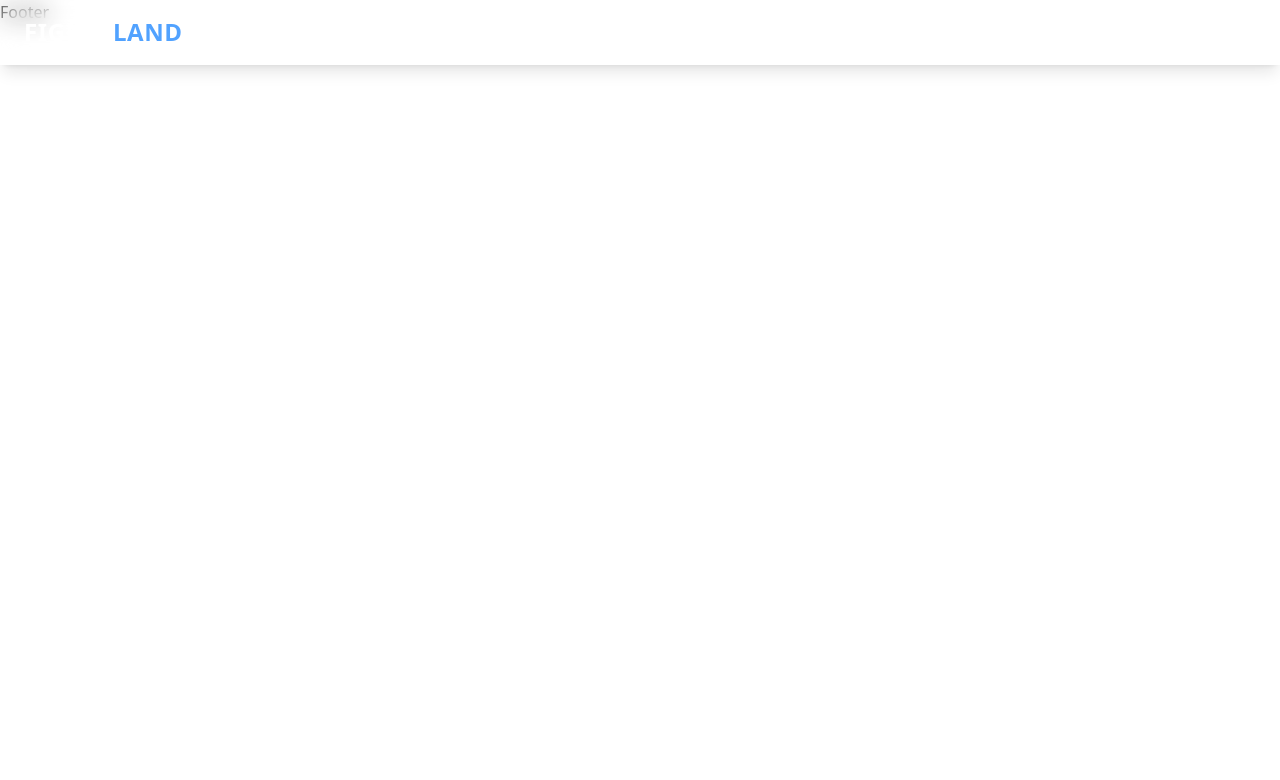
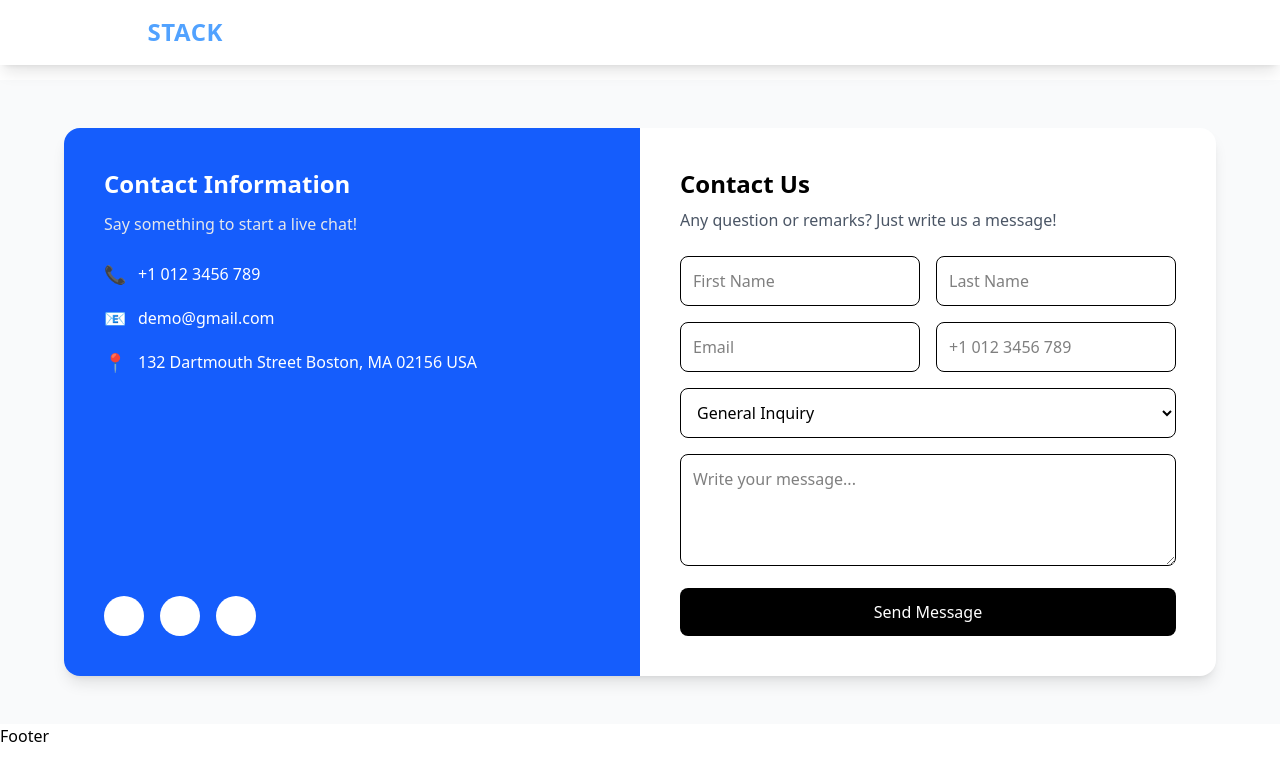
Before and after one commit to Abhinavsaini001/Creative--stack, a React (Vite) app: page /contact in a window 1280 px wide. Shown: the top 780 px of the page. Built offline with nearby package versions, Linux system fonts and the light colour scheme.

Commit message:
contact us

```diff
--- a/src/App.jsx
+++ b/src/App.jsx
@@ -1,19 +1,32 @@
+// src/App.jsx
+import React from "react";
 import { BrowserRouter as Router, Routes, Route } from "react-router-dom";
+
+// Pages
 import Home from "./Pages/Home/Home";
 // import Career from "./Pages/Career/Career";
-// import ContactUs from "./Pages/ContactUs/ContactUs";
+import ContactUs from "./Pages/ContactUs/ContactUs";
+
+// Components
 import Header from "./Component/Header";
 import Footer from "./Component/Footer";
 
 function App() {
   return (
     <Router>
+      {/* Header */}
       <Header />
-      <Routes>
-        <Route path="/" element={<Home />} />
-        {/* <Route path="/career" element={<Career />} />
-        <Route path="/contact" element={<ContactUs />} /> */}
-      </Routes>
+
+      {/* Main Content with padding (fix navbar overlap) */}
+      <div className="pt-20">
+        <Routes>
+          <Route path="/" element={<Home />} />
+          {/* <Route path="/career" element={<Career />} /> */}
+          <Route path="/contact" element={<ContactUs />} />
+        </Routes>
+      </div>
+
+      {/* Footer */}
       <Footer />
     </Router>
   );
--- a/src/Component/Header.jsx
+++ b/src/Component/Header.jsx
@@ -1,26 +1,46 @@
 // src/components/Navbar.jsx
 import React from "react";
+import { Link } from "react-router-dom";
 
 const Navbar = () => {
   return (
     <nav className="fixed top-0 left-0 w-full z-50 bg-white/10 backdrop-blur-md shadow-lg border-b border-white/20">
       <div className="max-w-7xl mx-auto px-6 py-4 flex justify-between items-center">
         {/* Logo */}
-        <div className="text-2xl font-bold text-white tracking-wide">
-          FIGMA <span className="text-blue-400">LAND</span>
-        </div>
+        <Link to="/" className="text-2xl font-bold text-white tracking-wide">
+          CREATIVE <span className="text-blue-400">STACK</span>
+        </Link>
 
         {/* Links */}
         <ul className="hidden md:flex gap-8 text-white text-lg">
-          <li className="cursor-pointer hover:text-blue-400 transition">Home</li>
-          <li className="cursor-pointer hover:text-blue-400 transition">Career</li>
-          <li className="cursor-pointer hover:text-blue-400 transition">Contact</li>
+          <li>
+            <Link
+              to="/"
+              className="cursor-pointer hover:text-blue-400 transition"
+            >
+              Home
+            </Link>
+          </li>
+          <li>
+            <Link
+              to="/career"
+              className="cursor-pointer hover:text-blue-400 transition"
+            >
+              Career
+            </Link>
+          </li>
+          <li>
+            <Link
+              to="/contact"
+              className="cursor-pointer hover:text-blue-400 transition"
+            >
+              Contact
+            </Link>
+          </li>
         </ul>
 
         {/* Mobile Menu (Optional) */}
-        <div className="md:hidden text-white text-2xl cursor-pointer">
-          ☰
-        </div>
+        <div className="md:hidden text-white text-2xl cursor-pointer">☰</div>
       </div>
     </nav>
   );
--- /dev/null
+++ b/src/Pages/ContactUs/ContactUs.jsx
@@ -0,0 +1,73 @@
+import React from "react";
+
+const ContactUs = () => {
+  return (
+    <div className="bg-gray-50 py-12">
+      <div className="max-w-6xl mx-auto bg-white shadow-lg rounded-2xl overflow-hidden grid md:grid-cols-2">
+
+        {/* Left Side - Contact Info */}
+        <div className="bg-blue-600 text-white p-10 flex flex-col justify-between">
+          <div>
+            <h2 className="text-2xl font-bold mb-3">Contact Information</h2>
+            <p className="text-gray-200">Say something to start a live chat!</p>
+
+            <ul className="mt-6 space-y-4">
+              <li className="flex items-center gap-3">
+                <span className="text-lg">📞</span> +1 012 3456 789
+              </li>
+              <li className="flex items-center gap-3">
+                <span className="text-lg">📧</span> demo@gmail.com
+              </li>
+              <li className="flex items-center gap-3">
+                <span className="text-lg">📍</span> 132 Dartmouth Street Boston, MA 02156 USA
+              </li>
+            </ul>
+          </div>
+
+          {/* Social Icons */}
+          <div className="flex gap-4 mt-8">
+            <a href="#" className="w-10 h-10 flex items-center justify-center rounded-full bg-white text-blue-600 hover:bg-gray-200 transition">
+              <i className="fab fa-twitter"></i>
+            </a>
+            <a href="#" className="w-10 h-10 flex items-center justify-center rounded-full bg-white text-blue-600 hover:bg-gray-200 transition">
+              <i className="fab fa-instagram"></i>
+            </a>
+            <a href="#" className="w-10 h-10 flex items-center justify-center rounded-full bg-white text-blue-600 hover:bg-gray-200 transition">
+              <i className="fab fa-linkedin"></i>
+            </a>
+          </div>
+        </div>
+
+        {/* Right Side - Form */}
+        <div className="p-10">
+          <h2 className="text-2xl font-bold mb-2">Contact Us</h2>
+          <p className="text-gray-600 mb-6">Any question or remarks? Just write us a message!</p>
+
+          <form className="space-y-4">
+            <div className="grid grid-cols-2 gap-4">
+              <input type="text" placeholder="First Name" className="border p-3 rounded-lg focus:outline-blue-500" />
+              <input type="text" placeholder="Last Name" className="border p-3 rounded-lg focus:outline-blue-500" />
+            </div>
+            <div className="grid grid-cols-2 gap-4">
+              <input type="email" placeholder="Email" className="border p-3 rounded-lg focus:outline-blue-500" />
+              <input type="tel" placeholder="+1 012 3456 789" className="border p-3 rounded-lg focus:outline-blue-500" />
+            </div>
+            <select className="w-full border p-3 rounded-lg focus:outline-blue-500">
+              <option>General Inquiry</option>
+              <option>Support</option>
+              <option>Sales</option>
+              <option>Feedback</option>
+            </select>
+            <textarea placeholder="Write your message..." className="w-full border p-3 rounded-lg focus:outline-blue-500 h-28"></textarea>
+            <button type="submit" className="w-full bg-black text-white py-3 rounded-lg hover:bg-blue-600 transition">
+              Send Message
+            </button>
+          </form>
+        </div>
+
+      </div>
+    </div>
+  );
+};
+
+export default ContactUs;
```
